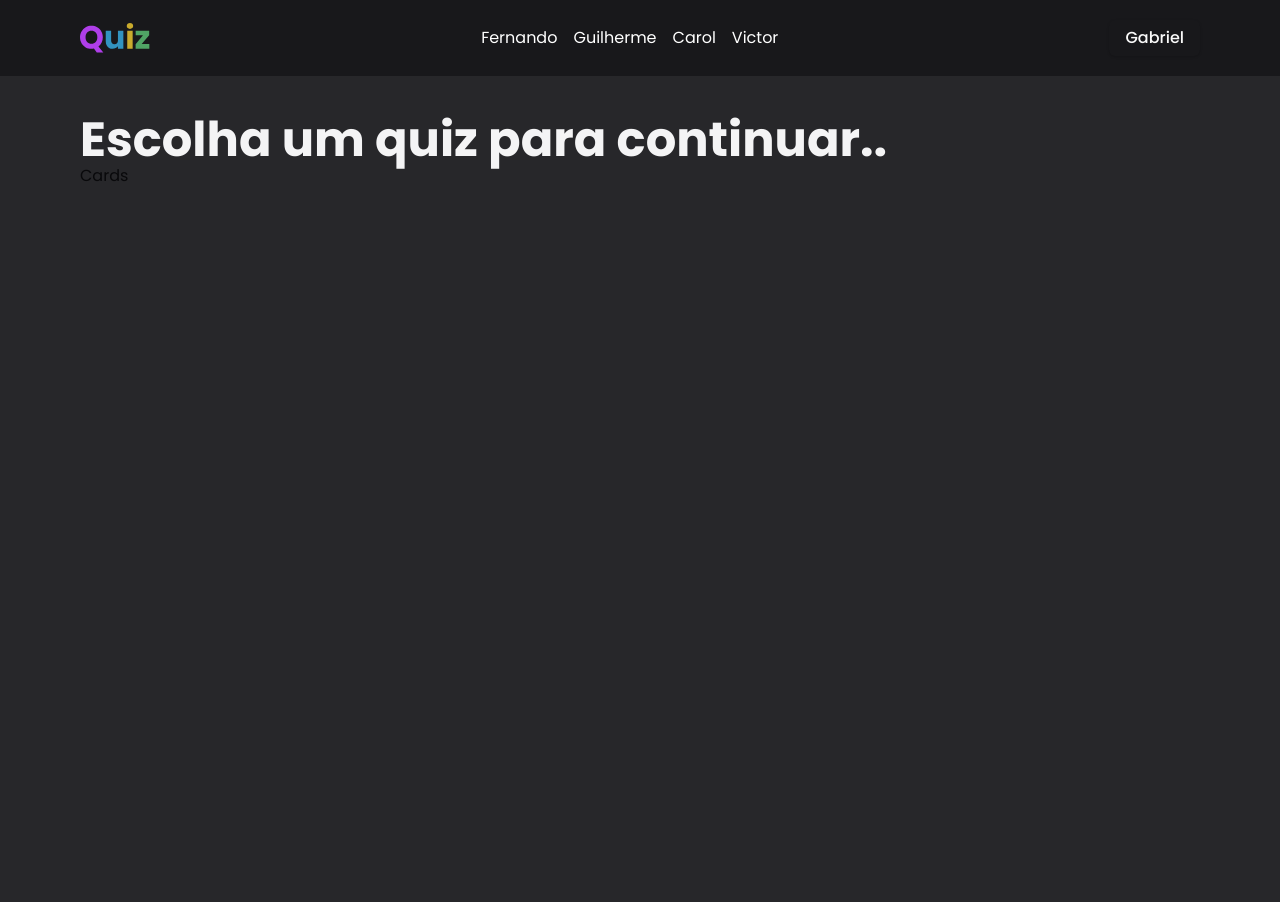
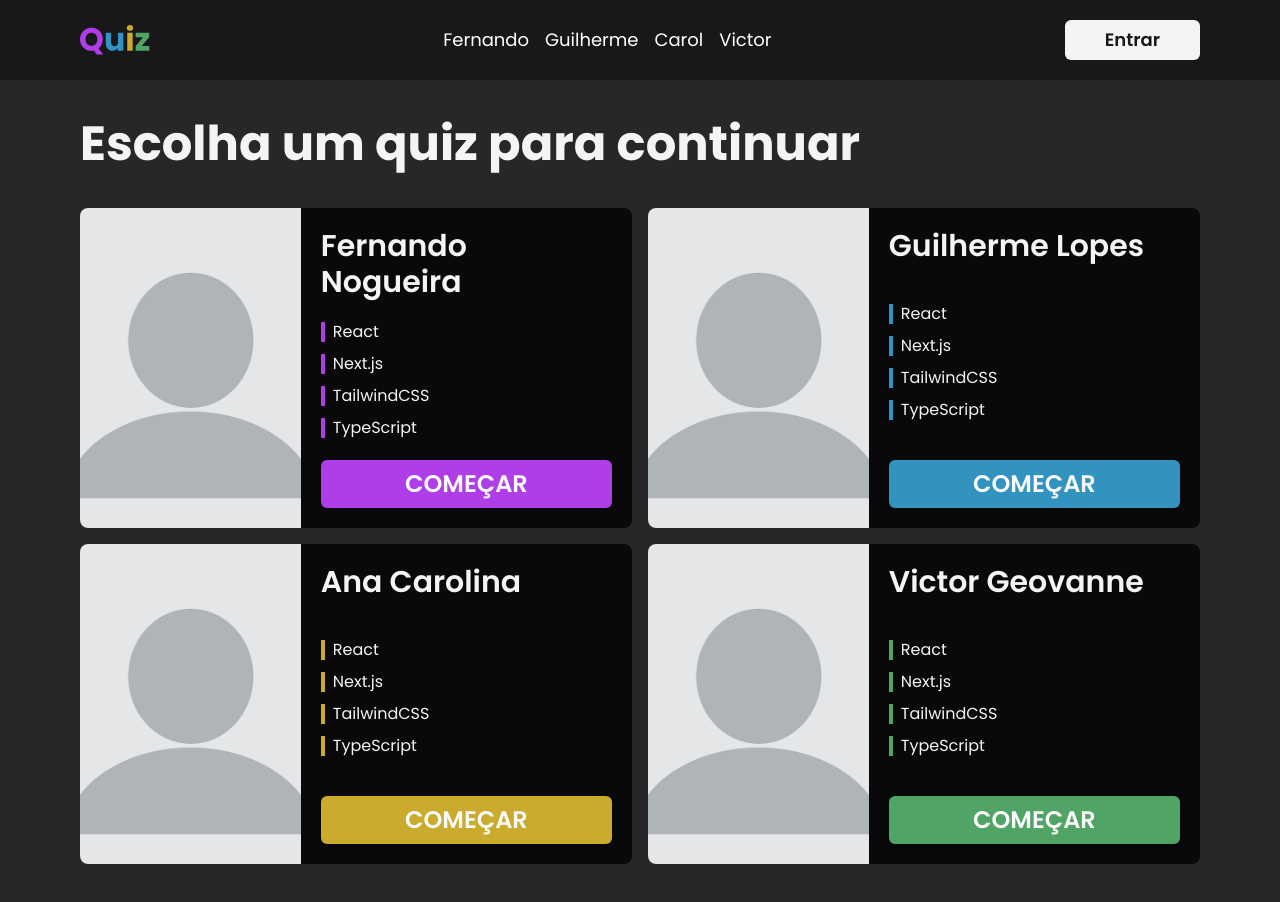
Before and after one commit to gsdeoliveira/friend-quiz, a Next.js app: page / in a window 1280 px wide. Before the commit the page ends 800 px from the top, so only its background shows below. Built offline with nearby package versions, Linux system fonts and the light colour scheme.

Commit message:
menu mobile and cards

```diff
--- a/app/page.tsx
+++ b/app/page.tsx
@@ -5,10 +5,7 @@ export default function Home() {
   return (
     <>
       <Navbar />
-      <main className="px-20 py-10">
-        <h1 className="text-5xl font-bold text-zinc-100">
-          Escolha um quiz para continuar..
-        </h1>
+      <main className="px-5 md:px-10 lg:px-20 py-10">
         <Cards />
       </main>
     </>
--- a/components/cards.tsx
+++ b/components/cards.tsx
@@ -1,3 +1,43 @@
+import imageMock from '@/public/profile.webp'
+import { SingleCard } from './singleCard'
+
 export const Cards = () => {
-  return <div>Cards</div>
+  const cardsMock = [
+    {
+      name: 'Fernando Nogueira',
+      tags: ['React', 'Next.js', 'TailwindCSS', 'TypeScript'],
+      color: '#AF3EE9',
+      image: imageMock,
+    },
+    {
+      name: 'Guilherme Lopes',
+      tags: ['React', 'Next.js', 'TailwindCSS', 'TypeScript'],
+      color: '#3293C0',
+      image: imageMock,
+    },
+    {
+      name: 'Ana Carolina',
+      tags: ['React', 'Next.js', 'TailwindCSS', 'TypeScript'],
+      color: '#CAAB2D',
+      image: imageMock,
+    },
+    {
+      name: 'Victor Geovanne',
+      tags: ['React', 'Next.js', 'TailwindCSS', 'TypeScript'],
+      color: '#50A465',
+      image: imageMock,
+    },
+  ]
+  return (
+    <div className="space-y-10">
+      <h1 className="text-3xl md:text-5xl font-bold text-zinc-100">
+        Escolha um quiz para continuar
+      </h1>
+      <div className="grid grid-cols-1 gap-4 md:grid-cols-2 w-full">
+        {cardsMock.map((card) => (
+          <SingleCard key={card.name} {...card} />
+        ))}
+      </div>
+    </div>
+  )
 }
--- a/components/navbar.tsx
+++ b/components/navbar.tsx
@@ -1,15 +1,26 @@
+'use client'
 import Image from 'next/image'
 import { Button } from './ui/button'
 import Link from 'next/link'
+import { useState } from 'react'
+
+import { RxHamburgerMenu } from "react-icons/rx"
+import { IoClose } from "react-icons/io5"
+import { FaRegUser } from 'react-icons/fa'
 
 export const Navbar = () => {
+  const logged = false
+
+  const [menuIsOpen, setMenuIsOpen] = useState(false);
+
   return (
-    <nav className="flex items-center justify-between bg-zinc-900 px-20 py-5">
+    <nav className="flex items-center justify-between bg-zinc-900 px-5 md:px-10 lg:px-20 py-5">
       <div>
         <Image src="/logo.svg" alt="Logo" width={70} height={70} />
       </div>
-      <div className="text-white">
-        <ul className="flex space-x-4">
+
+      <div className="text-white hidden md:block">
+        <ul className="flex space-x-4 text-lg">
           <li>
             <Link href="/fernando">Fernando</Link>
           </li>
@@ -24,8 +35,59 @@ export const Navbar = () => {
           </li>
         </ul>
       </div>
-      <div>
-        <Button className="text-base">Gabriel</Button>
+
+      <div className='md:hidden'>
+        {!menuIsOpen && (
+          <RxHamburgerMenu size={24} color='white' onClick={() => setMenuIsOpen((prev) => !prev)} />
+        )}
+      </div>
+
+      <div className={`fixed top-0 bottom-0 right-0 w-full z-10 bg-zinc-950
+        transform transition-transform duration-300 ease-in-out ${menuIsOpen ? 'translate-x-0' : 'translate-x-full'}`}>
+        <div className='flex flex-col p-5 w-full h-full'>
+          <div className='self-end' onClick={() => setMenuIsOpen(false)}>
+            <IoClose size={30} color='white' />
+          </div>
+          <div className='text-white w-full h-full flex flex-col'>
+            <div className='flex items-center justify-center flex-1'>
+              <ul className="space-y-4 text-center text-4xl">
+                <li>
+                  <Link href="/fernando">Fernando</Link>
+                </li>
+                <li>
+                  <Link href="/guilherme">Guilherme</Link>
+                </li>
+                <li>
+                  <Link href="/carol">Carol</Link>
+                </li>
+                <li>
+                  <Link href="/victor">Victor</Link>
+                </li>
+              </ul>
+            </div>
+
+            <div className='flex gap-3 w-full'>
+              <Button className='flex-1 text-lg font-semibold py-6'>Registrar</Button>
+              <Button variant={'secondary'} className='flex-1 text-lg font-semibold py-6'>Entrar</Button>
+            </div>
+          </div>
+        </div>
+    </div>
+
+      <div className='hidden md:block'>
+        <Button variant={`${logged ? 'default' : 'secondary'}`}  className="text-lg font-semibold px-10 py-5">
+          {logged && (
+            <>
+              <FaRegUser className='flex-1 text-lg font-semibold py-5'/>
+              <span className='text-lg font-semibold'>Gabriel</span>
+            </>
+          )}
+
+          {!logged && (
+            <Link href={''}>Entrar</Link>
+          )}
+
+        </Button>
       </div>
     </nav>
   )
--- /dev/null
+++ b/components/singleCard.tsx
@@ -0,0 +1,50 @@
+import React from 'react'
+import Image, { StaticImageData } from 'next/image'
+
+import { Button } from './ui/button'
+
+interface SingleCardProps {
+  name: string
+  tags: string[]
+  color: string
+  image: StaticImageData
+}
+
+export const SingleCard = (card: SingleCardProps) => {
+  return (
+    <div className="flex flex-col xl:flex-row bg-zinc-950 h-full rounded-lg">
+      <div className="relative w-full h-80 xl:w-2/5 rounded-t-lg xl:rounded-t-none xl:rounded-l-lg">
+        <Image
+          priority
+          placeholder='blur'
+          src={card.image}
+          alt={card.name}
+          fill
+          className="rounded-t-lg xl:rounded-tr-none xl:rounded-l-lg object-cover"
+        />
+      </div>
+      <div className="flex flex-1 flex-col space-y-5 justify-between p-3 sm:p-5 text-zinc-100 w-full h-full">
+        <h2 className="font-semibold text-xl md:text-3xl">{card.name}</h2>
+        <ul className="space-y-2">
+          {card.tags.map((tag) => (
+            <li key={tag}>
+              <div className="flex items-center gap-2">
+                <span
+                  style={{ backgroundColor: card.color }}
+                  className="inline-block w-1 h-5"
+                ></span>
+                <p>{tag}</p>
+              </div>
+            </li>
+          ))}
+        </ul>
+        <Button
+          style={{ backgroundColor: card.color }}
+          className="uppercase p-6 w-full text-lg md:text-2xl font-semibold hover:brightness-90 transition"
+        >
+          Começar
+        </Button>
+      </div>
+    </div>
+  )
+}
--- a/package.json
+++ b/package.json
@@ -17,6 +17,7 @@
     "next": "14.2.5",
     "react": "^18",
     "react-dom": "^18",
+    "react-icons": "^5.3.0",
     "tailwind-merge": "^2.5.4",
     "tailwindcss-animate": "^1.0.7"
   },
```
Also changed, not shown: 1 other file (tests, documents, lock files or other folders).
